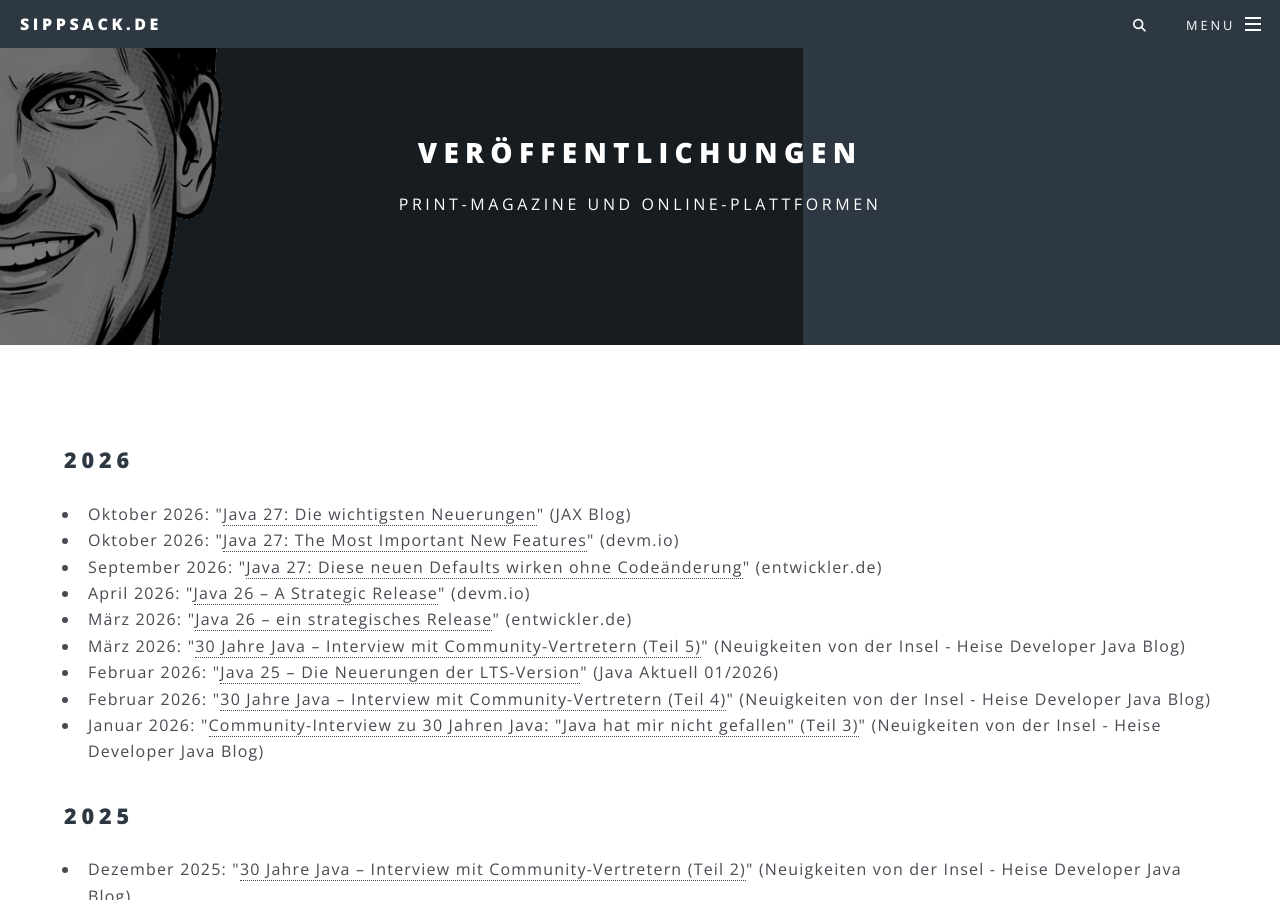
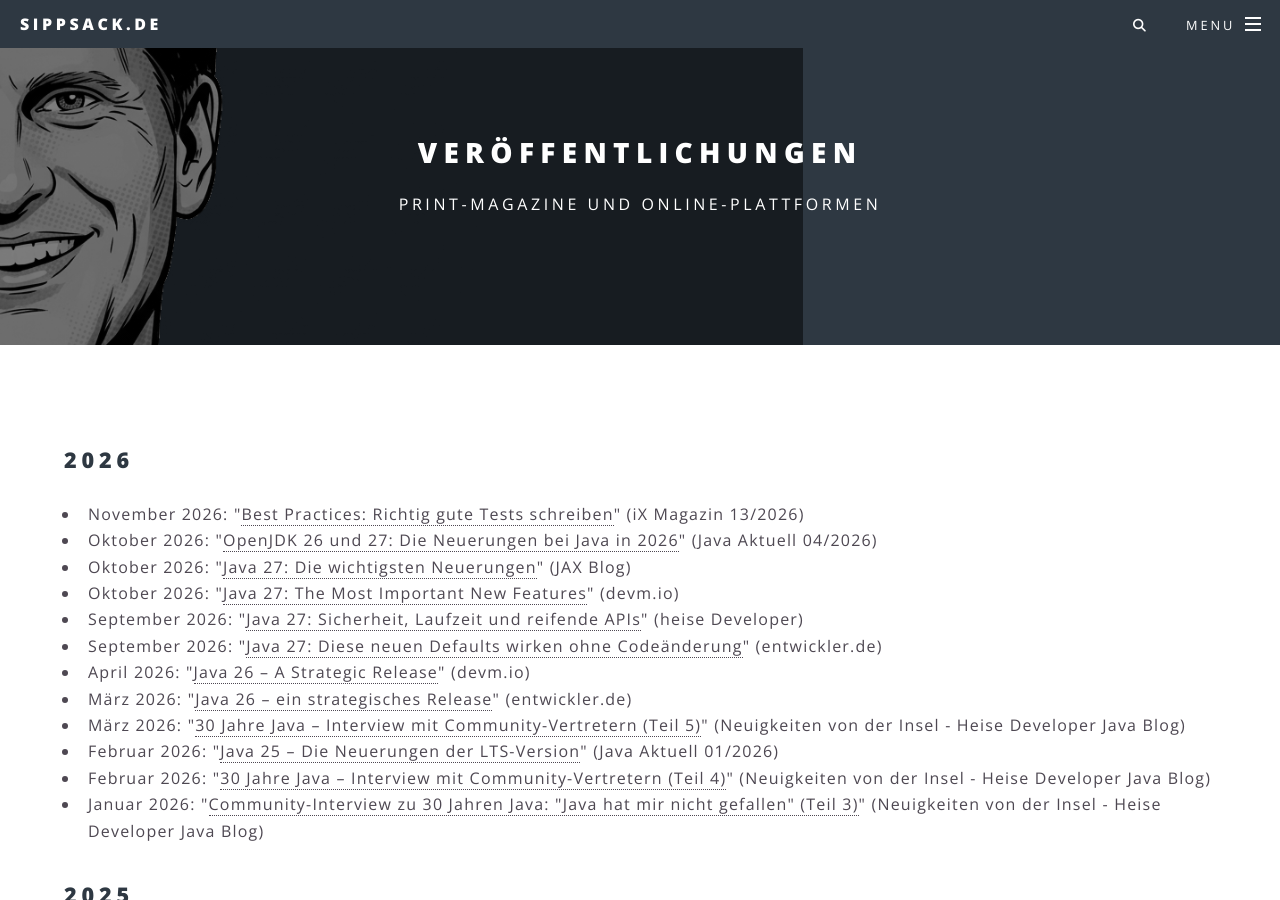
Before and after one commit to sippsack/sippsack.github.io, a Jekyll site: the page built from publications.md, in a window 1280 px wide and 900 px high. Built offline with Jekyll 4.4.1, drawn with Linux system fonts in a browser that asks for light colours.

Commit message:
Add iX 13/2026, heise Java 27 and Java aktuell 04/2026 articles
Co-authored-by: Copilot App <223556219+Copilot@users.noreply.github.com>

```diff
--- a/_data/publications.yaml
+++ b/_data/publications.yaml
@@ -1,5 +1,15 @@
 2026:
+  - November:
+    - publisher: iX Magazin 13/2026
+      title: "Best Practices: Richtig gute Tests schreiben"
+      date: 2026-11-05
+      link: https://www.heise.de/select/ix/2026/13/2605409275361677406
   - Oktober:
+    - publisher: Java Aktuell 04/2026
+      title: "OpenJDK 26 und 27: Die Neuerungen bei Java in 2026"
+      date: 2026-10-29
+      link: https://meine.doag.org/zeitschriften/id.236.java-aktuell-04-26/
+      pdf: /files/publications/04-2026-Java_aktuell-WEB.pdf
     - publisher: JAX Blog
       title: "Java 27: Die wichtigsten Neuerungen"
       date: 2026-10-02
@@ -9,6 +19,10 @@
       date: 2026-10-01
       link: https://devm.io/java/java-27-features
   - September:
+    - publisher: heise Developer
+      title: "Java 27: Sicherheit, Laufzeit und reifende APIs"
+      date: 2026-09-22
+      link: https://www.heise.de/news/Java-27-Sicherheit-Laufzeit-und-reifende-APIs-11460106.html
     - publisher: entwickler.de
       title: "Java 27: Diese neuen Defaults wirken ohne Codeänderung"
       date: 2026-09-15
```
Also changed, not shown: 1 other file.
